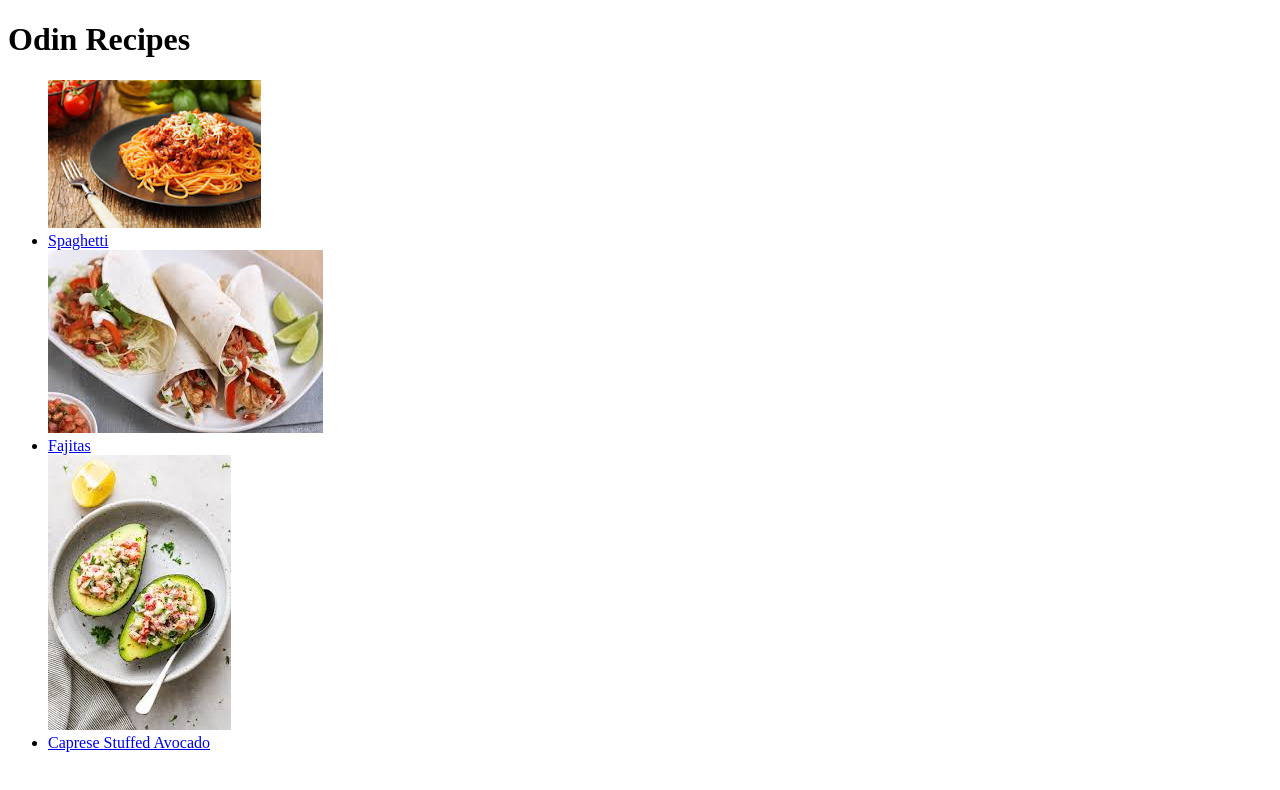
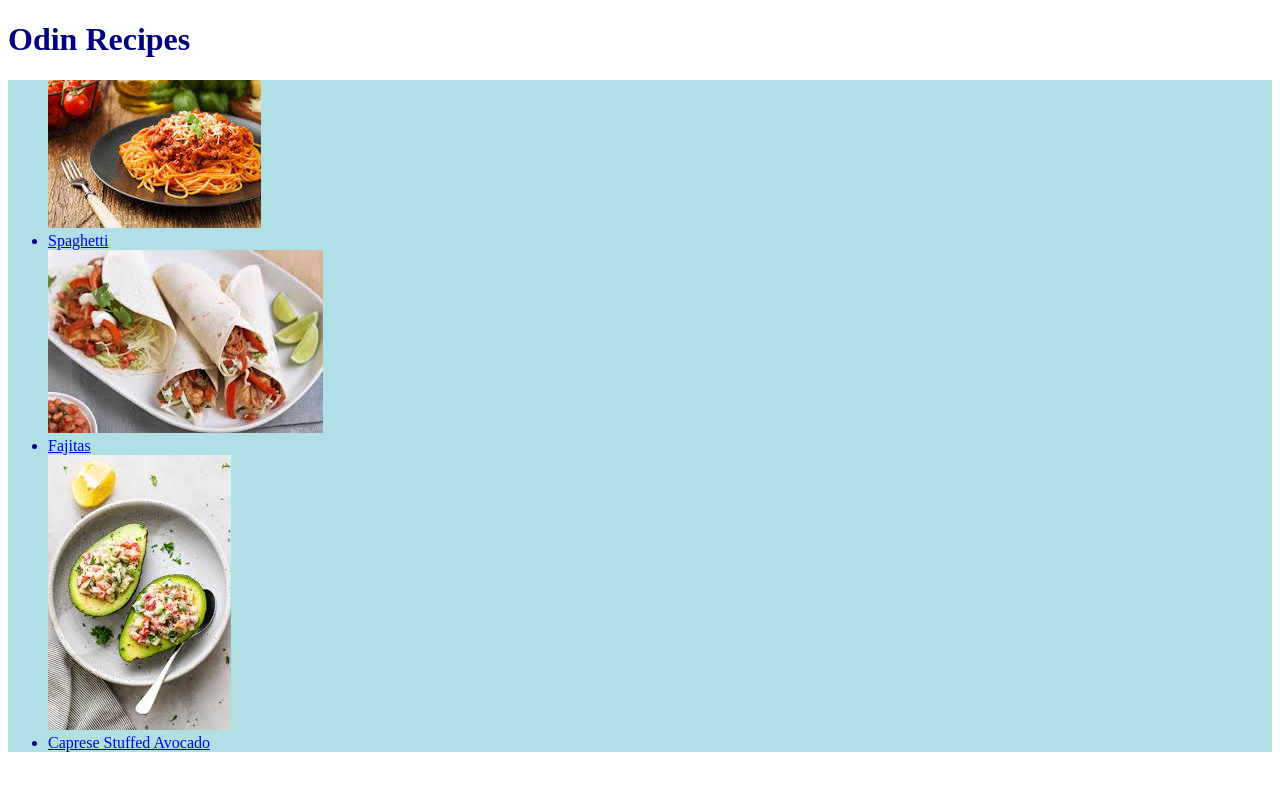
Before and after one commit to emp-jones/odin-recipes, a plain HTML site: page index.html in a window 1280 px wide. Drawn offline with Linux system fonts and the light colour scheme.

Commit message:
Add recipes

```diff
--- a/index.html
+++ b/index.html
@@ -1,18 +1,21 @@
 <!DOCTYPE html>
 <html lang="en">
 <head>
-    <meta charset+"utf-8">
+    <meta charset="utf-8">
     <title>Recipe Book</title>
+    <link rel="stylesheet" href="styles.css">
 </head>
 <body>
-    <h1>Odin Recipes</h1>
-    <ul>
+    <div class="title"><h1>Odin Recipes</h1></div>
+    <div class="links">
+        <ul>
         <img src="./recipes/Spaghetti.jpeg">
         <li><a href="recipes/spaghetti.html">Spaghetti</a></li>
         <img src="./recipes/Fajitas.jpeg">
         <li><a href="recipes/Fajitas.html">Fajitas</a></li>
         <img src="./recipes/Avocadoes.jpeg">
         <li><a href="recipes/Avocado.html">Caprese Stuffed Avocado</a></li>
-    </ul>
+   </ul>
+</div>
 </body>
 </html>
--- /dev/null
+++ b/styles.css
@@ -0,0 +1,12 @@
+/* {
+    color:navy;
+    background-color:powderblue;
+}*/
+
+.title {
+    color:navy;
+}
+.links {
+    color:navy;
+    background-color: powderblue;
+}
```
Also changed, not shown: recipes/spaghetti.html (+1 -1 lines).
